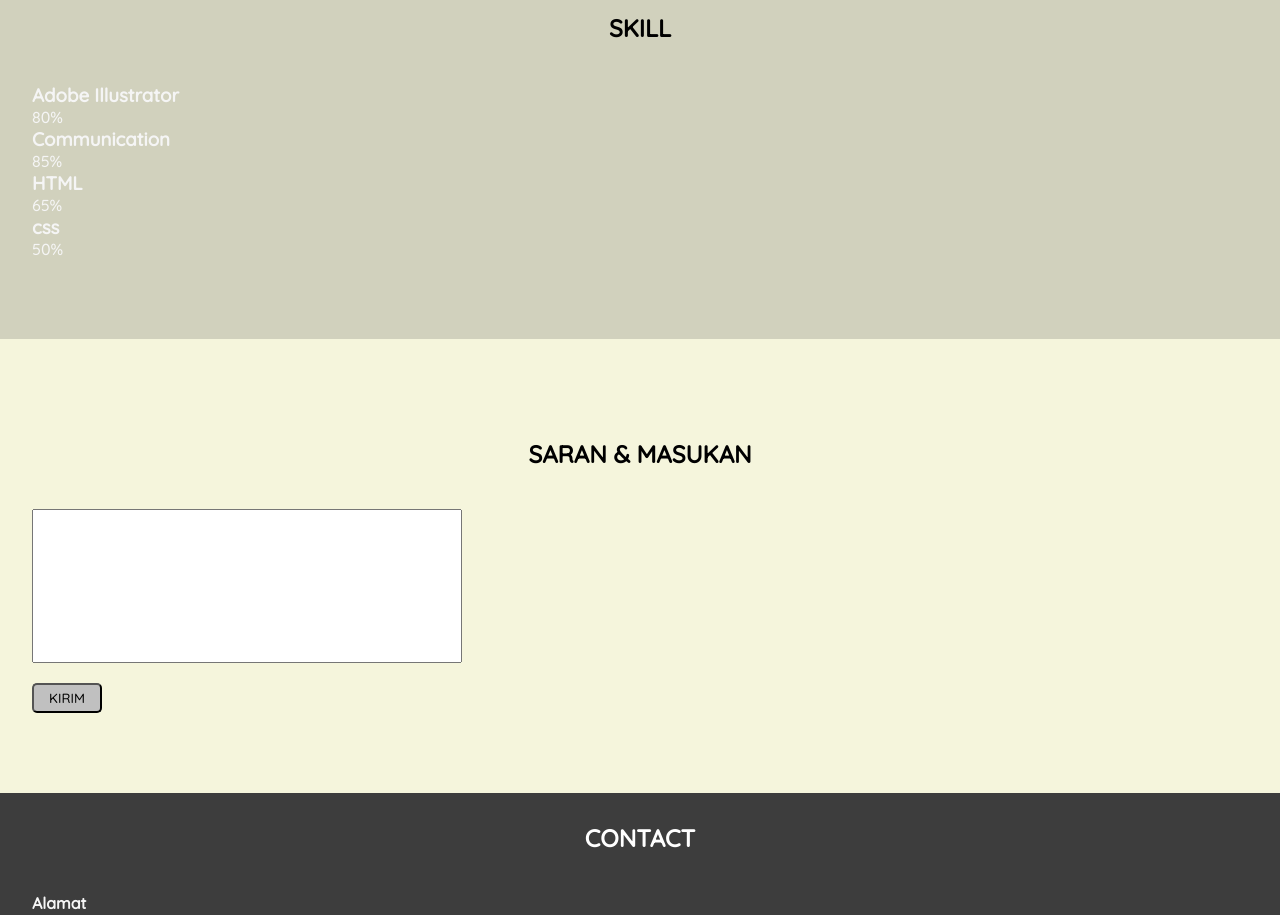
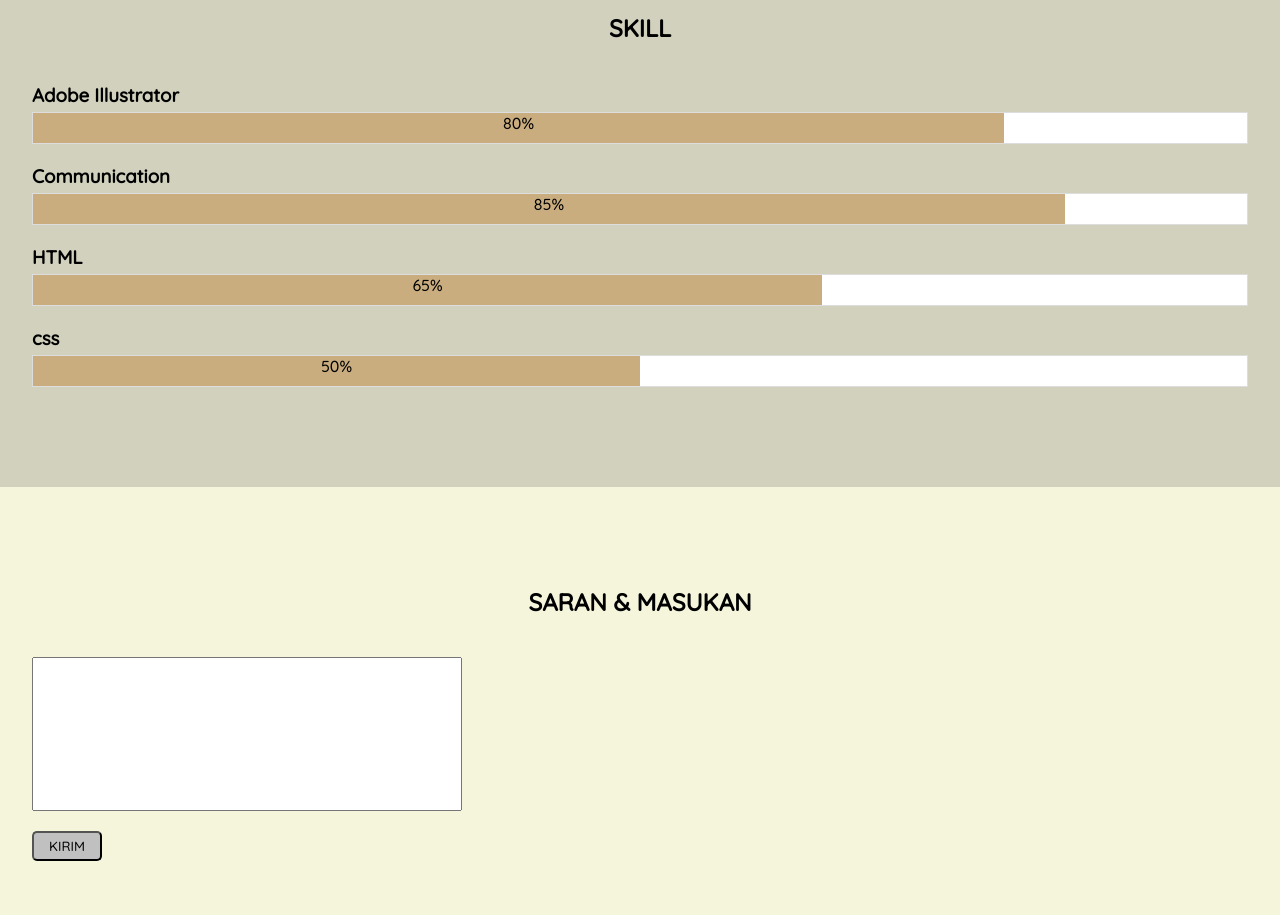
Before and after one commit to adityawahyukp/portofolioweb, a plain HTML site: page index.html in a window 1280 px wide. Shown: the part 1860-2775 px from the top of the page. Drawn offline with Linux system fonts and the light colour scheme.

Commit message:
Add files via upload

```diff
--- a/css/style.css
+++ b/css/style.css
@@ -20,14 +20,18 @@
     background-color: rgb(61, 61, 61);;
 }
 header{
+    display: flex;
+    justify-content: space-between;
+    align-items: center;
     height: 80px;
     position: sticky;
     top: 0;
+    z-index: 1;
 }
 header h1{
     display: inline-block;
     float: left;
-    padding: 20px 25px;
+    padding: 10px 25px;
     text-transform: uppercase;
 }
 header h1 a{
@@ -40,7 +44,7 @@ header ul{
     float: right;
 }
 header ul li{
-    padding: 30px;
+    padding: 25px;
     display: inline-block;
 }
 header ul li a{
@@ -117,17 +121,20 @@ section h2{
 .col-4 a:hover img{
     transform: scale(1.5);
 }
-
-
-
 #contact{
     padding-top: 10px;
 }
 #contact h2{
     color: white;
 }
+.kirikanan{
+    display: flex;
+}
+.masukan{
+    width: 50%;
+}
 input{
-    width: 35%;
+    width: 70%;
     height: 150px;
     color: black;
 }
@@ -139,9 +146,14 @@ button{
     background-color: silver;
     border-radius: 5px;
 }
-.kolom-komentar{
-    display: flex;
-    margin-left: 10px;
+#kolom-komen{
+    margin-left: 20px;
+    padding: 10px;
+    width: 40%;
+    height: 140px;
+}
+#kolom-komen p{
+    color: black;
 }
 footer{
     background-color: rgb(32, 32, 32);
@@ -152,6 +164,46 @@ footer small{
     color: white;
     font-size: 75%;
 }
+#skill .bar{
+    height: 30px;
+    background-color: #fff;
+    border: 1px solid #ddd;
+    margin: 5px 0 20px 0;
+}
+.bar .nilai{
+    height: 30px;
+    background-color: #C9AD7F;
+    display: inline-block;
+    color: black;
+    text-align: center;
+}
+h3{
+    color: black;
+}
+.ai{
+    width: 80%;
+}
+.html{
+    width: 65%;
+}
+.css{
+    width: 50%;
+}
+.komunikasi{
+    width: 85%;
+}
+.col-3 {
+	width:33.33%;
+	box-sizing: border-box;
+	float: left;
+	text-align: center;
+	padding:50px 10px;
+}
+.col-3 h4 {
+	padding-bottom: 10px;
+	border-bottom: 1px solid #ddd;
+	margin-bottom: 15px;
+}
 html{
     scroll-behavior: smooth;
 }
```
